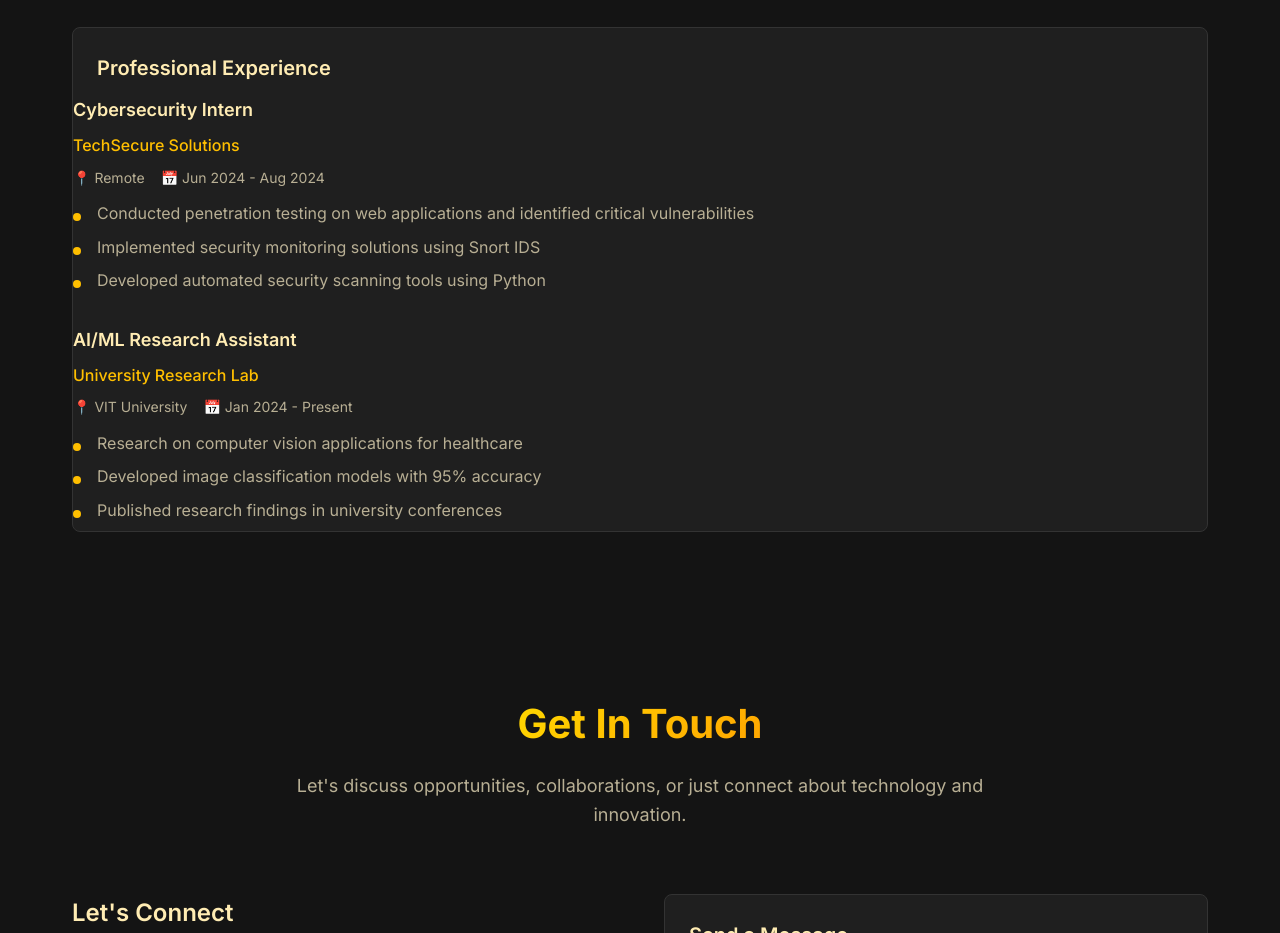
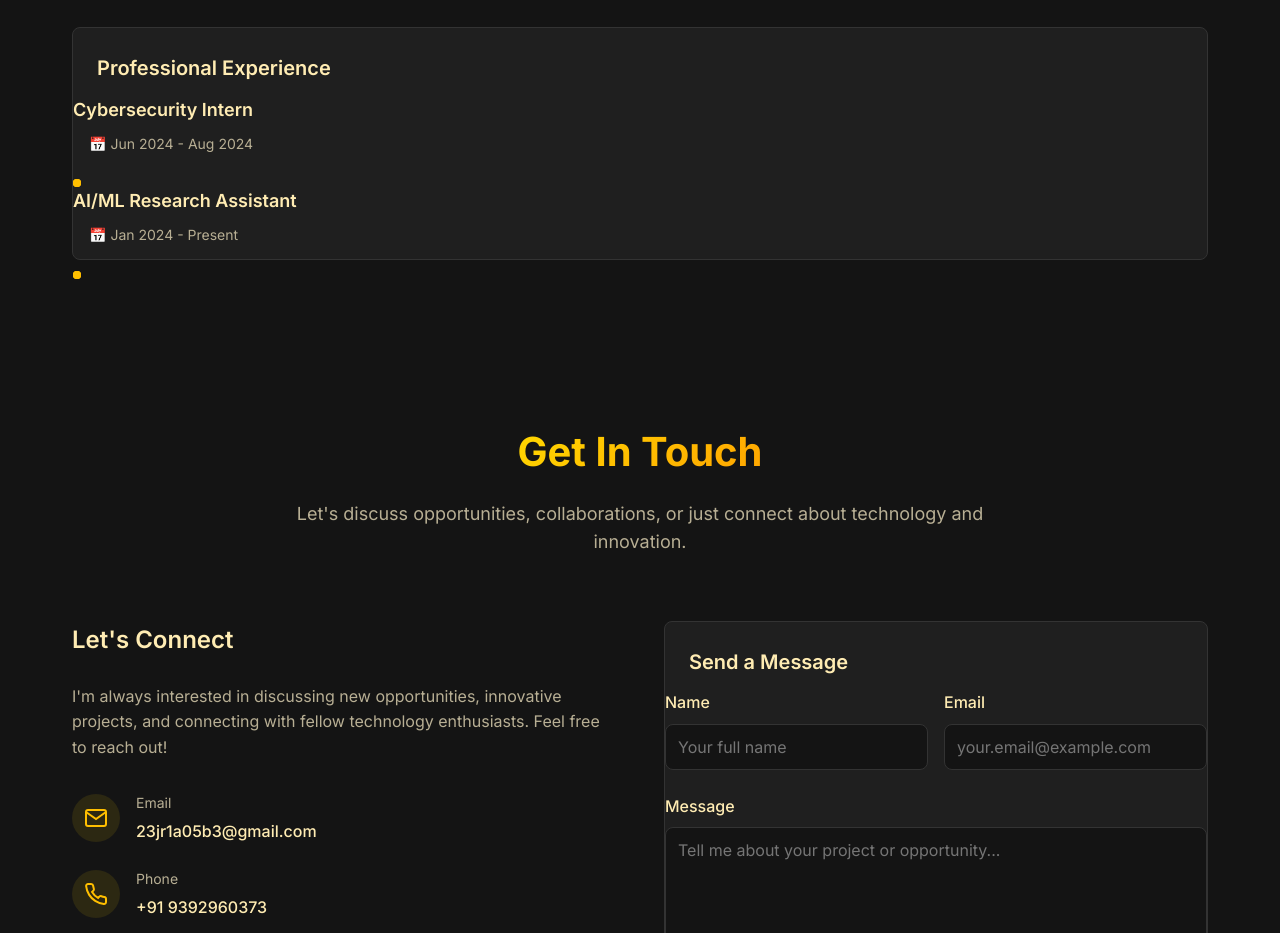
Before and after one commit to shankarflux/k.Gowry_Sankar_portfolio_web, a React app: page index.html in a window 1280 px wide. Shown: the part 5641-6574 px from the top of the page. Built offline with nearby package versions, Linux system fonts and the light colour scheme.

Commit message:
Clear out internship details in index.html
Removed company names and experience details for internships.

```diff
--- a/index.html
+++ b/index.html
@@ -556,28 +556,28 @@
                         </div>
                         <div class="experience-item">
                             <h4>Cybersecurity Intern</h4>
-                            <p class="company">TechSecure Solutions</p>
+                            <p class="company"></p>
                             <div class="details">
-                                <span>📍 Remote</span>
+                                <span></span>
                                 <span>📅 Jun 2024 - Aug 2024</span>
                             </div>
                             <ul>
-                                <li>Conducted penetration testing on web applications and identified critical vulnerabilities</li>
-                                <li>Implemented security monitoring solutions using Snort IDS</li>
-                                <li>Developed automated security scanning tools using Python</li>
+                                <li></li>
+                                <li></li>
+                                <li></li>
                             </ul>
                         </div>
                         <div class="experience-item">
                             <h4>AI/ML Research Assistant</h4>
-                            <p class="company">University Research Lab</p>
+                            <p class="company"></p>
                             <div class="details">
-                                <span>📍 VIT University</span>
+                                <span></span>
                                 <span>📅 Jan 2024 - Present</span>
                             </div>
                             <ul>
-                                <li>Research on computer vision applications for healthcare</li>
-                                <li>Developed image classification models with 95% accuracy</li>
-                                <li>Published research findings in university conferences</li>
+                                <li></li>
+                                <li></li>
+                                <li></li>
                             </ul>
                         </div>
                     </div>
```
